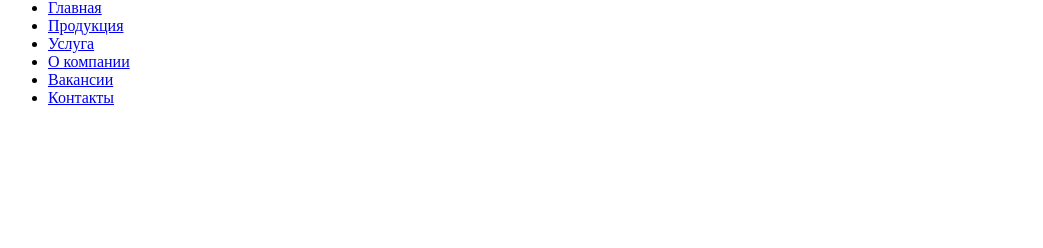
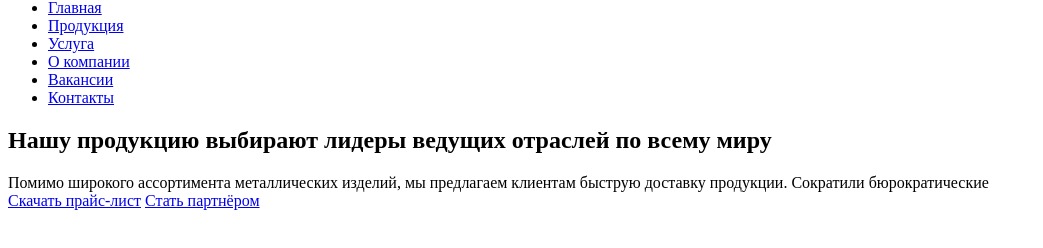
Before and after one commit to BaielMuratbekov/front-test, a plain HTML site: page index.html in a window 1280 px wide. Shown: the part 92-340 px from the top of the page, without its empty margins (0-1043 px from the left). Drawn offline with Linux system fonts and the light colour scheme.

Commit message:
add hero section

```diff
--- a/index.html
+++ b/index.html
@@ -29,6 +29,20 @@
             </div>
         </div>
     </section>
-    <!-- header section -->
+    <!-- End header section -->
+    <section>
+        <div>
+            <div>
+                <h1>Нашу продукцию выбирают лидеры
+                    ведущих отраслей по всему миру</h1>
+            </div>
+            <div>Помимо широкого ассортимента металлических изделий, мы предлагаем клиентам быструю доставку продукции. Сократили бюрократические </div>
+            <div>
+                <a href="/" type="botton">Скачать прайс-лист</a>
+                <a href="/" type="botton">Стать партнёром</a>
+            </div>
+        </div>
+    </section>
+    <!-- End hero Section -->
 </body>
 </html>
```
